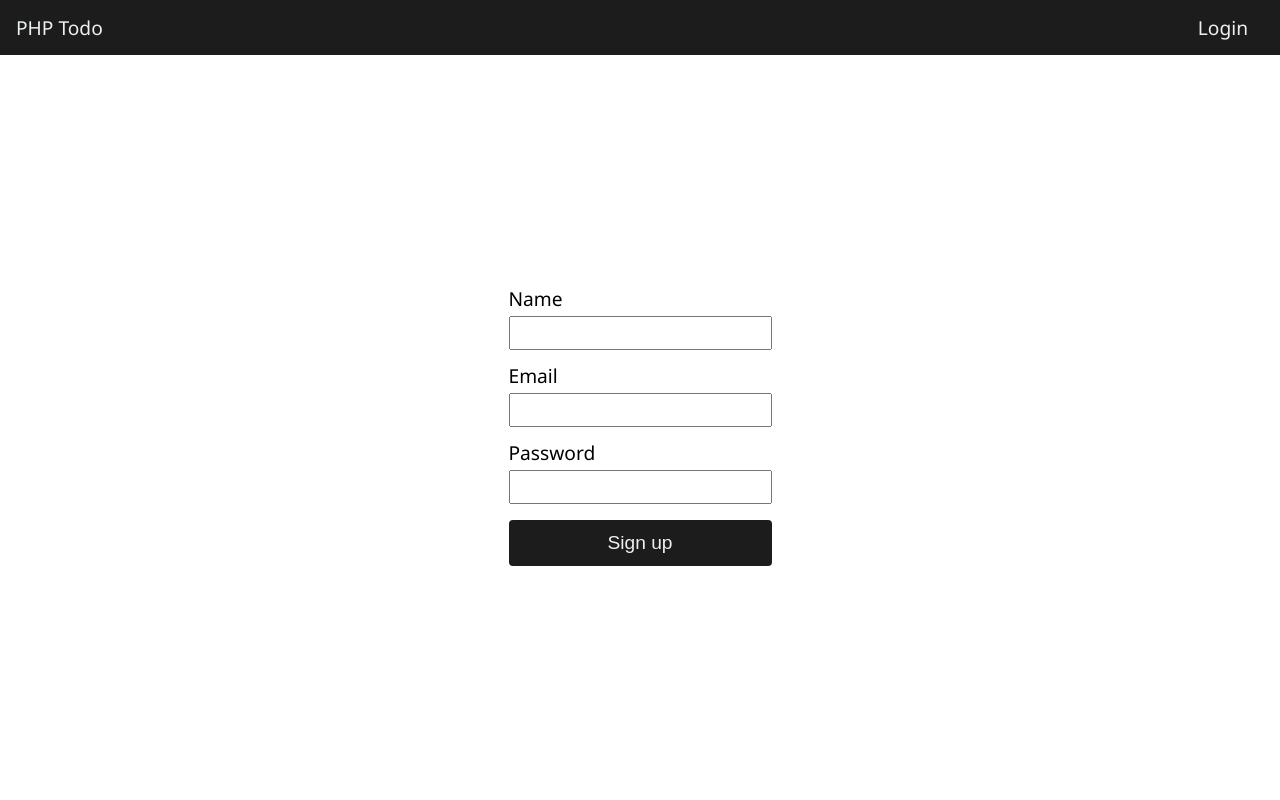
After one commit to Zekumoru/php-todo, a PHP site: page /sign-up.php in a window 1280 px wide. The commit adds this page. Run offline with PHP 8.4, Linux system fonts and the light colour scheme.

Commit message:
feat: Create sign up

```diff
--- a/components/nav.php
+++ b/components/nav.php
@@ -1,3 +1,16 @@
+<?php
+// Figure out the current page’s filename
+$currentPage = basename($_SERVER['SCRIPT_NAME']);
+// Decide which link to show
+if ($currentPage === 'sign-up.php') {
+  $linkHref = '/index.php';
+  $linkText = 'Login';
+} else {
+  $linkHref = '/sign-up.php';
+  $linkText = 'Sign up';
+}
+?>
+
 <style>
   .main-nav {
     background-color: var(--color-nav);
@@ -19,13 +32,16 @@
     margin-left: auto;
   }
 
-  .main-nav .nav-links-item {
+  .main-nav .nav-links-item a {
+    display: inline-block;
     transition: background-color 0.3s;
     padding: 18px 32px;
     cursor: pointer;
+    text-decoration: none;
+    color: inherit;
   }
 
-  .main-nav .nav-links-item:hover {
+  .main-nav .nav-links-item a:hover {
     background-color: var(--color-nav-hover);
   }
 </style>
@@ -35,7 +51,7 @@
     <div class="title">PHP Todo</div>
 
     <ul class="nav-links">
-      <li class="nav-links-item">Sign up</li>
+      <li class="nav-links-item"><a href="<?= $linkHref ?>"><?= $linkText ?></a></li>
     </ul>
   </div>
 </nav>
--- /dev/null
+++ b/head.php
@@ -0,0 +1,18 @@
+<meta charset="UTF-8">
+<meta name="viewport" content="width=device-width, initial-scale=1.0">
+<link rel="stylesheet" href="styles/reset.css">
+<link rel="stylesheet" href="styles/main.css">
+<link rel="stylesheet" href="styles/components.css">
+<style>
+  #app {
+    display: flex;
+    flex-direction: column;
+    min-height: 100vh;
+  }
+
+  main {
+    max-width: var(--screen-lg);
+    margin-inline: auto;
+    padding: 16px;
+  }
+</style>
--- /dev/null
+++ b/interfaces/Arrayable.php
@@ -0,0 +1,5 @@
+<?php
+interface Arrayable
+{
+  public function to_array();
+}
--- /dev/null
+++ b/models/User.php
@@ -0,0 +1,25 @@
+<?php
+include "interfaces/Arrayable.php";
+
+class User implements Arrayable
+{
+  public $name;
+  public $email;
+  public $password;
+
+  public function __construct($name, $email, $password)
+  {
+    $this->name = $name;
+    $this->email = $email;
+    $this->password = $password;
+  }
+
+  public function to_array()
+  {
+    return [
+      'name' => $this->name,
+      'email' => $this->email,
+      'password' => $this->password,
+    ];
+  }
+}
--- /dev/null
+++ b/sign-up.php
@@ -0,0 +1,114 @@
+<?php
+ini_set('display_errors', 1);
+error_reporting(E_ALL);
+?>
+<!DOCTYPE html>
+<html lang="en">
+
+<head>
+  <?php include "head.php" ?>
+  <title>Sign up | PHP Todo</title>
+  <style>
+    main {
+      display: grid;
+      place-content: center;
+      flex-grow: 1;
+    }
+
+    .signup-form {
+      display: flex;
+      flex-direction: column;
+      gap: 16px;
+    }
+
+    .error {
+      color: var(--color-danger);
+    }
+  </style>
+</head>
+
+<body>
+  <div id="app">
+    <?php include "components/nav.php"; ?>
+
+    <?php
+    require "utils/sanitize.php";
+    require "models/User.php";
+
+    $name = "";
+    $email = "";
+    $password = "";
+
+    if ($_SERVER['REQUEST_METHOD'] === 'POST') {
+      $filePath = __DIR__ . "/data/users.json";
+
+      $users = json_decode(file_get_contents($filePath), true) ?: [];
+
+      $name = sanitize($_POST["name"]);
+      if (empty($name)) {
+        $nameErr = "Name is required";
+      } elseif (!preg_match("/^[a-zA-Z-]*$/", $name)) {
+        $nameErr = "Only letters and dashes allowed";
+      }
+
+      $email = sanitize($_POST["email"]);
+      if (empty($email)) {
+        $emailErr = "Email is required";
+      } elseif (!filter_var($email, FILTER_VALIDATE_EMAIL)) {
+        $emailErr = "Invalid email";
+      } else {
+        foreach ($users as $user) {
+          if (isset($user["email"]) && $user["email"] === strtolower($email)) {
+            $emailErr = "Email already registered";
+            break;
+          }
+        }
+      }
+
+      $password = sanitize($_POST["password"]);
+      if (empty($password)) {
+        $passwordErr = "Password is required";
+      } elseif (strlen($password) < 8) {
+        $passwordErr = "Password must be at least 8 characters";
+      } elseif (!preg_match("/^[a-zA-Z0-9-]*$/", $password)) {
+        $passwordErr = "Only letters, numbers and dashes allowed";
+      }
+
+      if (!isset($nameErr) && !isset($emailErr) && !isset($passwordErr)) {
+        $user = new User(strtolower($name), strtolower($email), $password);
+        $users[] = $user->to_array();
+        file_put_contents($filePath, json_encode($users, JSON_PRETTY_PRINT));
+
+        header("Location: /index.php");
+        exit;
+      }
+    }
+    ?>
+
+    <main>
+      <form class="signup-form" method="post" action="<?= htmlspecialchars($_SERVER['PHP_SELF']) ?>">
+        <div class="form-control">
+          <label for="name">Name</label>
+          <input class="input" type="text" name="name" id="name" value="<?= $name ?>" />
+          <?= isset($nameErr) ? "<span class=\"error\">*$nameErr</span>" : '' ?>
+        </div>
+
+        <div class="form-control">
+          <label for="email">Email</label>
+          <input class="input" type="text" name="email" id="email" value="<?= $email ?>" />
+          <?= isset($emailErr) ? "<span class=\"error\">*$emailErr</span>" : '' ?>
+        </div>
+
+        <div class="form-control">
+          <label for="password">Password</label>
+          <input class="input" type="password" name="password" id="password" value="<?= $password ?>" />
+          <?= isset($passwordErr) ? "<span class=\"error\">*$passwordErr</span>" : '' ?>
+        </div>
+
+        <button class="btn btn-primary">Sign up</button>
+      </form>
+    </main>
+  </div>
+</body>
+
+</html>
--- /dev/null
+++ b/utils/sanitize.php
@@ -0,0 +1,8 @@
+<?php
+
+function sanitize(string $data): string
+{
+  $data = trim($data);
+  $data = htmlspecialchars($data);
+  return $data;
+}
```
Also changed, not shown: index.php (+2 -15 lines), models/user.php (deleted, +0 -15 lines), 1 other file.
